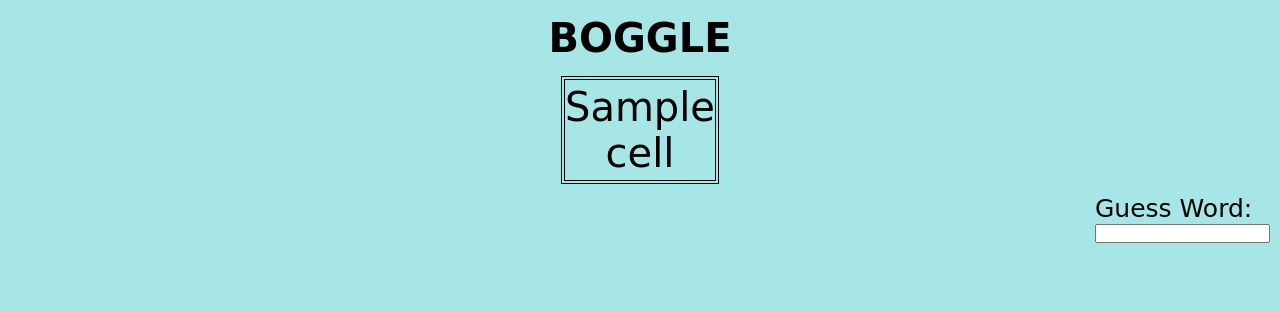
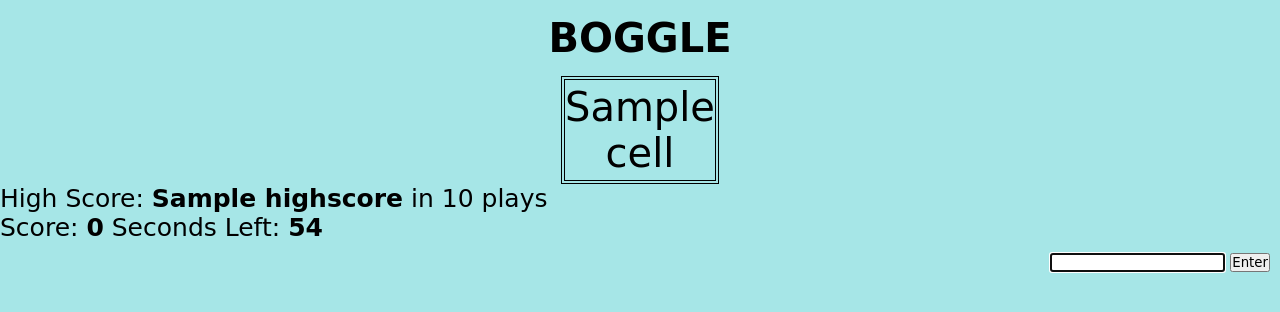
Before and after one commit to cw-practiceroom/flask-boggle, a Flask app: template templates/base.html in a window 1280 px wide. Shown: the top 312 px of the page. Run offline with Flask 2, Linux system fonts and the light colour scheme; the template is opened without the code that fills it: most values are stand-ins (such as "Sample title", 1, 10 or a date in 2020); parts of the project's set-up code (start-up, migrations or seed data) failed here and were passed over; some libraries are stand-ins or nearby versions; some web fonts are replaced.

Commit message:
final version (from sol)

```diff
--- a/app.py
+++ b/app.py
@@ -1,4 +1,4 @@
-from flask import Flask, session, render_template, redirect
+from flask import Flask, request, render_template, jsonify, session
 from flask.templating import render_template
 from boggle import Boggle
 
@@ -9,8 +9,36 @@ boggle_game = Boggle()
 
 @app.route('/')
 def home_page():
+    '''Show board'''
 
     board = boggle_game.make_board()
     session['board'] = board
+    highscore = session.get('highscore', 0)
+    nplays = session.get('nplays', 0)
 
-    return render_template('base.html', board = board)
+    return render_template('base.html', board = board, highscore=highscore, nplays=nplays)
+
+
+@app.route('/check-word')
+def check_word():
+    '''Check if word is in dictionary'''
+
+    word = request.args['word']
+    board = session['board']
+    response = boggle_game.check_valid_word(board, word)
+
+    return jsonify({'result': response})
+
+
+@app.route('/post-score', methods=['POST'])
+def post_score():
+    '''Update nplays, update high score if needed'''
+
+    score = request.json['score']
+    highscore = session.get('highscore', 0)
+    nplays = session.get('nplays', 0)
+
+    session['nplays'] = nplays + 1
+    session['highscore'] = max(score, highscore)
+
+    return jsonify(brokeRecord=score > highscore)
--- a/static/app.js
+++ /dev/null
@@ -1 +0,0 @@
-'use strict';
--- /dev/null
+++ b/static/boggle.js
@@ -0,0 +1,96 @@
+class BoggleGame {
+  /* make a new game at this DOM id */
+
+  constructor(boardId, secs = 60) {
+    this.secs = secs; // game length
+    this.showTimer();
+
+    this.score = 0;
+    this.words = new Set();
+    this.board = $('#' + boardId);
+
+    // every 1000 msec, "tick"
+    this.timer = setInterval(this.tick.bind(this), 1000);
+
+    $('.add-word', this.board).on('submit', this.handleSubmit.bind(this));
+  }
+
+  /* show word in list of words */
+
+  showWord(word) {
+    $('.words', this.board).append($('<li>', { text: word }));
+  }
+
+  /* show score in html */
+
+  showScore() {
+    $('.score', this.board).text(this.score);
+  }
+
+  /* show a status message */
+
+  showMessage(msg, cls) {
+    $('.msg', this.board).text(msg).removeClass().addClass(`msg ${cls}`);
+  }
+
+  /* handle submission of word: if unique and valid, score & show */
+
+  async handleSubmit(evt) {
+    evt.preventDefault();
+    const $word = $('.word', this.board);
+
+    let word = $word.val();
+    if (!word) return;
+
+    if (this.words.has(word)) {
+      this.showMessage(`Already found ${word}`, 'err');
+      return;
+    }
+
+    // check server for validity
+    const resp = await axios.get('/check-word', { params: { word: word } });
+    if (resp.data.result === 'not-word') {
+      this.showMessage(`${word} is not a valid English word`, 'err');
+    } else if (resp.data.result === 'not-on-board') {
+      this.showMessage(`${word} is not a valid word on this board`, 'err');
+    } else {
+      this.showWord(word);
+      this.score += word.length;
+      this.showScore();
+      this.words.add(word);
+      this.showMessage(`Added: ${word}`, 'ok');
+    }
+
+    $word.val('').focus();
+  }
+
+  /* Update timer in DOM */
+
+  showTimer() {
+    $('.timer', this.board).text(this.secs);
+  }
+
+  /* Tick: handle a second passing in game */
+
+  async tick() {
+    this.secs -= 1;
+    this.showTimer();
+
+    if (this.secs === 0) {
+      clearInterval(this.timer);
+      await this.scoreGame();
+    }
+  }
+
+  /* end of game: score and update message. */
+
+  async scoreGame() {
+    $('.add-word', this.board).hide();
+    const resp = await axios.post('/post-score', { score: this.score });
+    if (resp.data.brokeRecord) {
+      this.showMessage(`New record: ${this.score}`, 'ok');
+    } else {
+      this.showMessage(`Final score: ${this.score}`, 'ok');
+    }
+  }
+}
--- a/templates/base.html
+++ b/templates/base.html
@@ -15,7 +15,7 @@
   </head>
   <body>
     <h1>BOGGLE</h1>
-
+    <section id="boggle">
       <table class="board">
         <tbody>
           {% for row in board %}
@@ -28,15 +28,32 @@
         </tbody>
       </table>
 
-    <div class="form">
-      <form action="" method="POST">
-        <p>Guess Word:</p>
-        <input type="text" />
+      <p>
+        High Score:
+        <b>{{ highscore }}</b>
+        in {{ nplays }} plays
+      </p>
+
+      <p>Score: <b class="score">0</b> Seconds Left: <b class="timer"></b></p>
+
+      <form method="POST" class="add-word">
+        <input name="word" class="word" autofocus />
+        <button>Enter</button>
       </form>
-    </div>
 
+      <p class="msg">
+        <!-- our JS will put messages here dynamically -->
+      </p>
+
+      <ul class="words">
+        <!-- our JS will words here as they score -->
+      </ul>
+    </section>
     <script src="https://code.jquery.com/jquery-3.2.1.js"></script>
     <script src="https://unpkg.com/axios/dist/axios.js"></script>
-    <script src="static/app.js"></script>
+    <script src="static/boggle.js"></script>
+    <script>
+      let game = new BoggleGame('boggle', 60);
+    </script>
   </body>
 </html>
```
Lines whose indentation alone changed are shown as unchanged.
